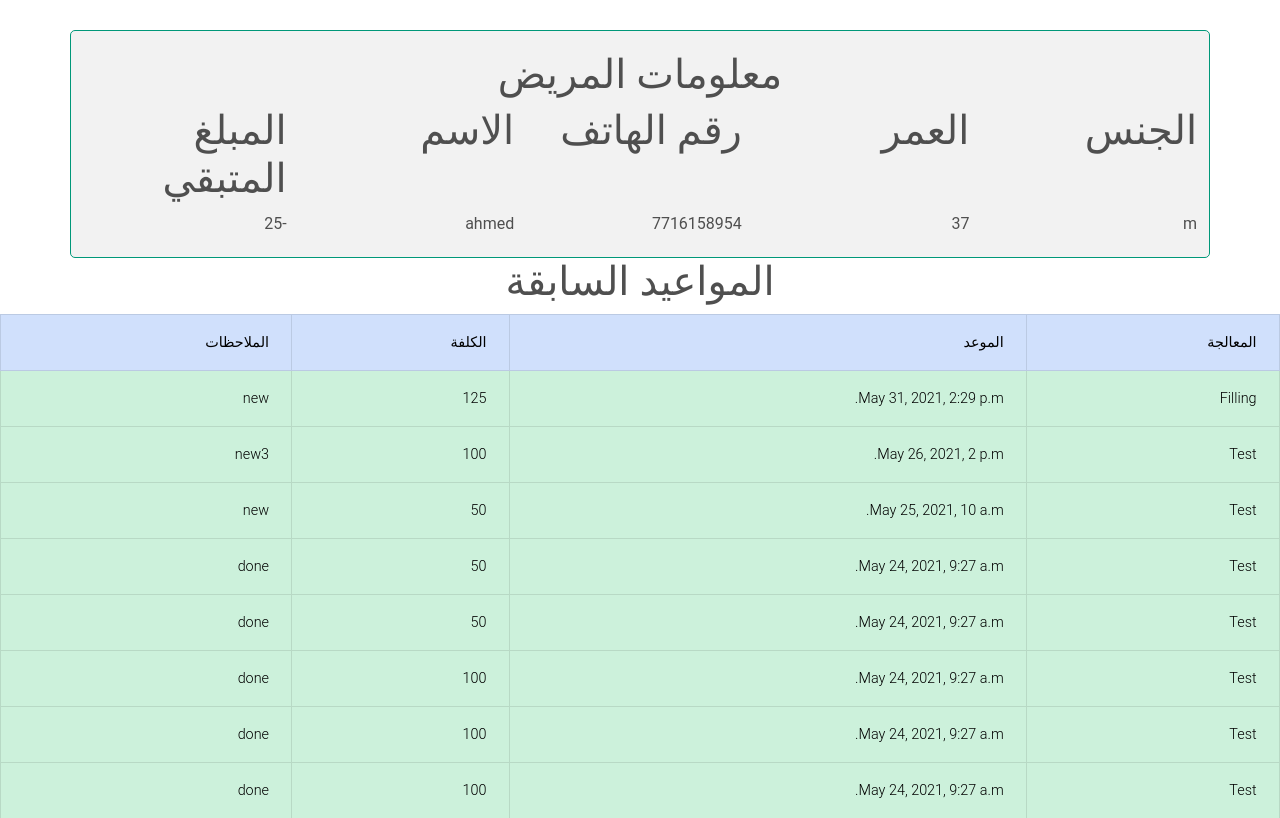
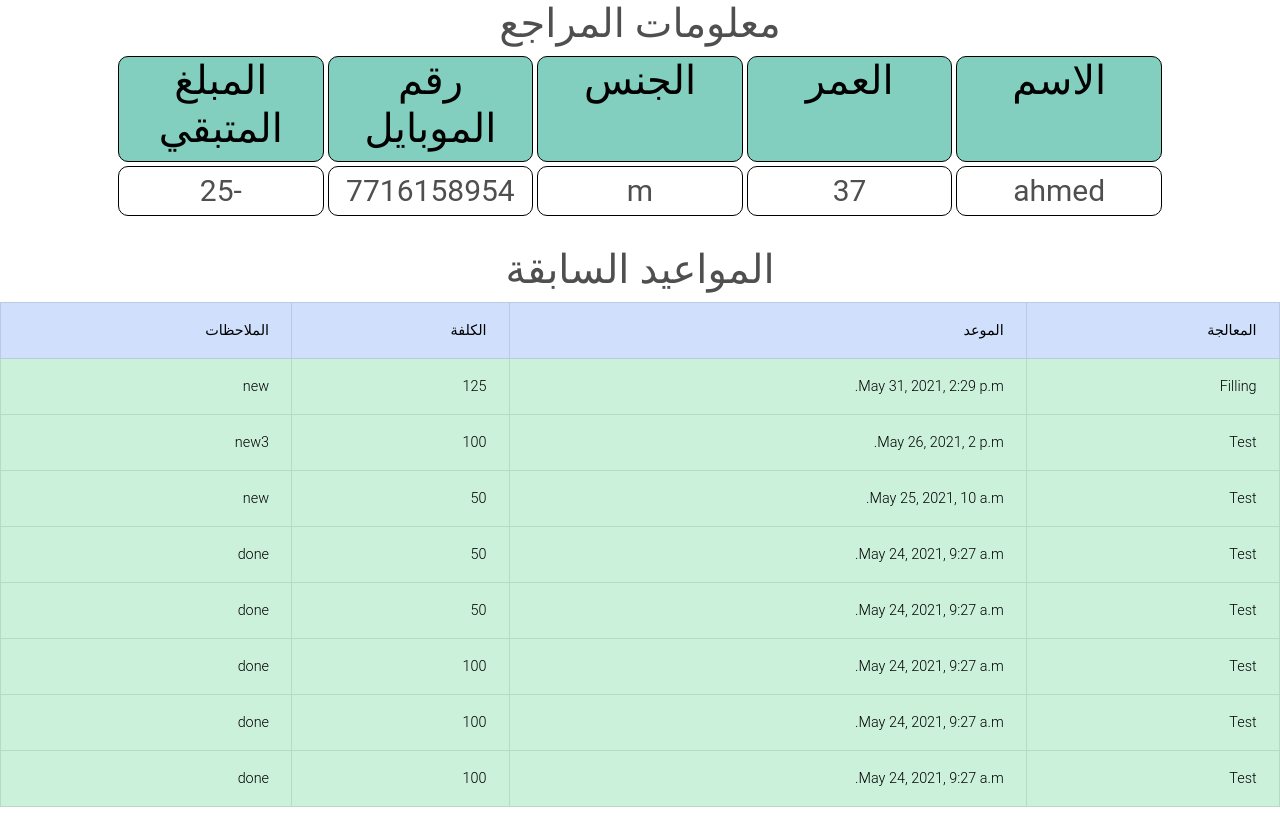
Before and after one commit to ahmedalhakeem/denteeth, a Django app: page /patient/1 in a window 1280 px wide. Shown: the part 160-978 px from the top of the page. Run offline with Django 3.2, Linux system fonts and the light colour scheme; a user stored in the database is signed in; data comes from the database, SQL or seed files in the repository; some libraries are stand-ins or nearby versions.

Commit message:
finish style2

```diff
--- a/dentist/static/dentist/index.css
+++ b/dentist/static/dentist/index.css
@@ -263,10 +263,18 @@ button:hover{
     border-bottom: 2px solid #009879;
 }
 /*next-appointment page ***/
+.wrapp{
+    width: 80%;
+    margin: auto;
+}
 .appointment-list{
     display: grid;
+    /* width: 100%; */
+    /* height: 50px; */
     grid-template-columns: 1fr 1fr 1fr 1fr 1fr ;
-    padding: 1em;
+    /* column-gap: 2px; */
+    /* row-gap: 30px; */
+    /* padding: 1em; */
 
 }
 .appointment-list > div{
@@ -302,3 +310,27 @@ button:hover{
 .cost::after{
     content: " IQD";
 }
+/* Patient_profile */
+.title_info{
+    /* background-color: #009879; */
+    color: #000;
+}
+.title_info>div{
+    background-color: #82cebf;
+    border: 1px solid black;
+    text-align: center;
+    border-radius: 10px;
+    margin: 0px 2px 0px 2px;
+}
+.information>div{
+    border-radius: 10px;
+    margin: 4px 2px 0px 2px;
+    border: 1px solid black;
+    font-size: 30px;
+    text-align: center;
+}
+.wrap__info{
+    width: 80%;
+    margin: auto;
+    margin-bottom: 30px;
+}
--- a/dentist/templates/dentist/patient.html
+++ b/dentist/templates/dentist/patient.html
@@ -4,20 +4,20 @@
 Patient's Profile
 {% endblock %}
 {% block content %}
-    <div class="container">
-        <h1 style="text-align: center;">معلومات المريض</h1>
-        <div class="row">
-            <div class="col"><h1>الجنس</h1> </div>
+    <div class="wrap__info">
+        <h1 style="text-align: center;">معلومات المراجع</h1>
+        <div class="row title_info">
+            <div class="col"><h1>الاسم</h1> </div>
             <div class="col"><h1>العمر</h1> </div>
-            <div class="col"><h1>رقم الهاتف</h1></div>
-            <div class="col"><h1>الاسم</h1> </div>
+            <div class="col"><h1>الجنس</h1></div>
+            <div class="col"><h1>رقم الموبايل</h1> </div>
             <div class="col"><h1>المبلغ المتبقي</h1></div>
         </div>
-        <div class="row">
+        <div class="row information">
+            <div class="col">{{patient.name}}</div>
+            <div class="col">{{patient.age}}</div>
             <div class="col">{{patient.gender}}</div>
-            <div class="col">{{patient.age}}</div>
             <div class="col">{{patient.contact_number}}</div>
-            <div class="col">{{patient.name}}</div>
             <div class="col">{{patient.remaining_amount}}</div>
         </div>
     </div>
```
